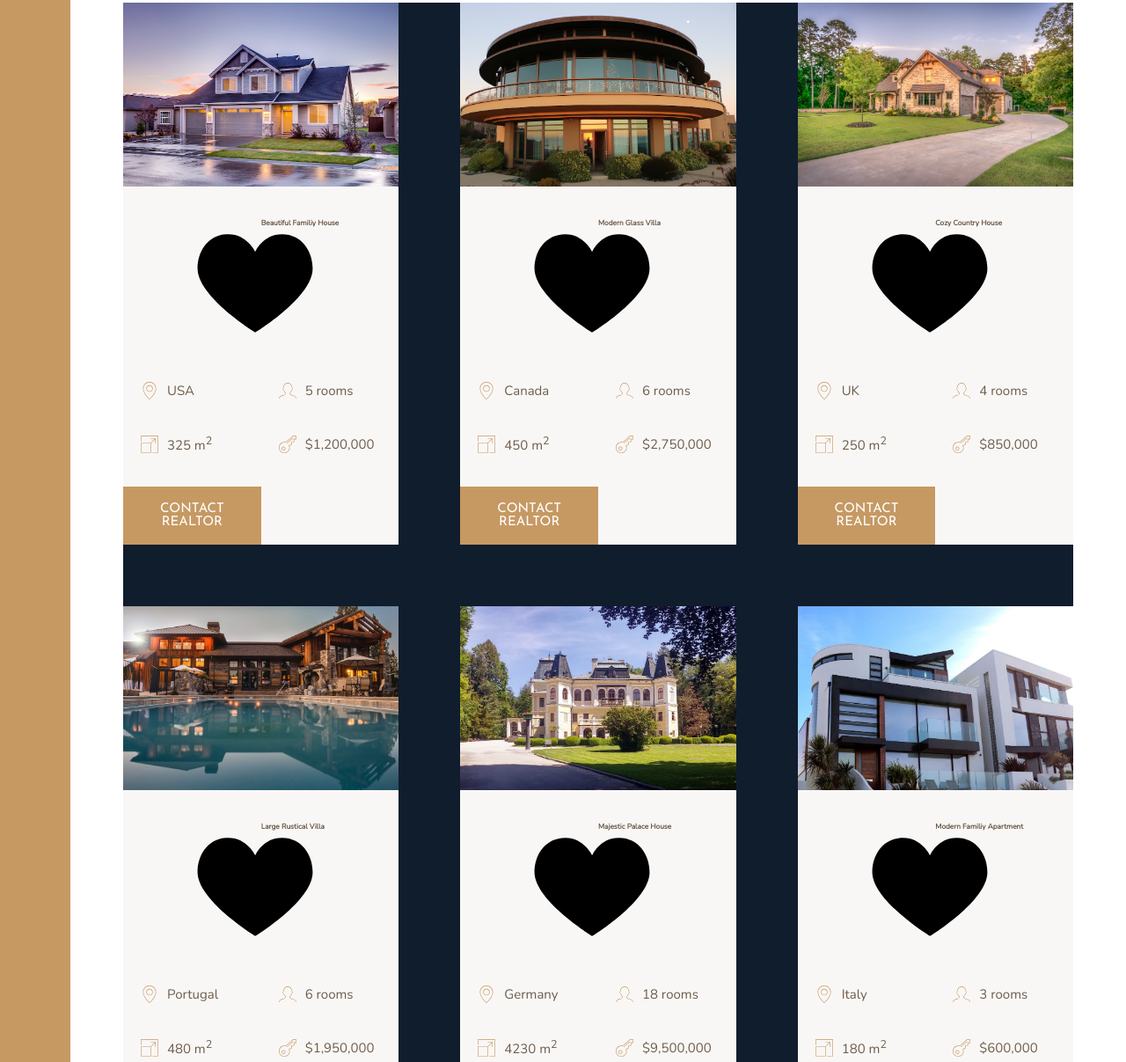
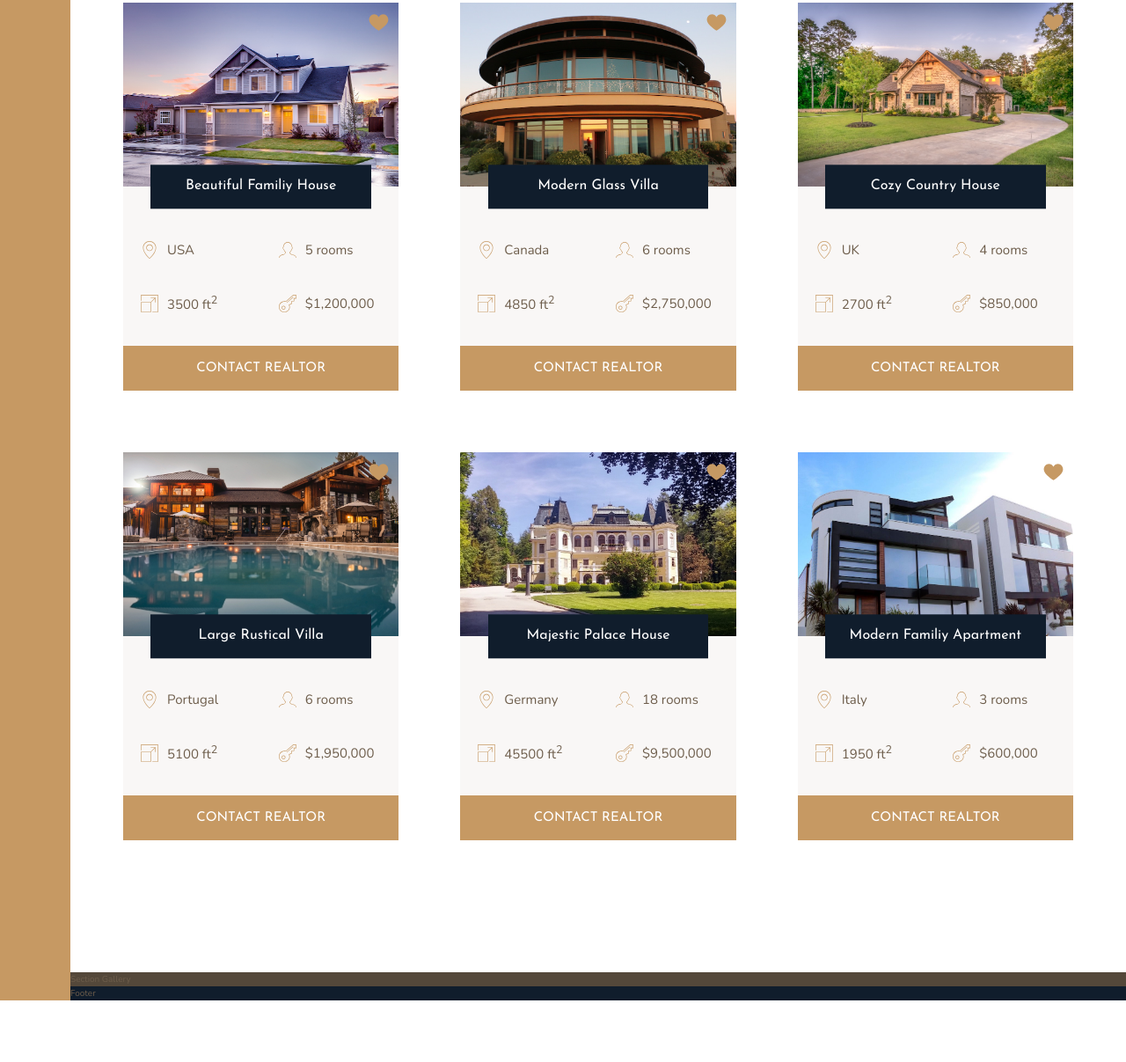
Before and after one commit to araqueheinz/Project-Nexter, a website: page index.html in a window 1280 px wide. Shown: the part 1967-3174 px from the top of the page at 88% size. After the commit the page ends 3104 px from the top, so only its background shows below. Drawn offline with nearby package versions, Linux system fonts and the light colour scheme.

Commit message:
Dome with homes

```diff
--- a/index.html
+++ b/index.html
@@ -116,7 +116,7 @@
                     <svg>
                         <use xlink:href="img/sprite.svg#icon-expand"></use>
                     </svg>
-                    <p>325 m<sup>2</sup></p>
+                    <p>3500 ft<sup>2</sup></p>
                 </div>
                 <div class="home__price">
                     <svg>
@@ -150,7 +150,7 @@
                     <svg>
                         <use xlink:href="img/sprite.svg#icon-expand"></use>
                     </svg>
-                    <p>450 m<sup>2</sup></p>
+                    <p>4850 ft<sup>2</sup></p>
                 </div>
                 <div class="home__price">
                     <svg>
@@ -183,7 +183,7 @@
                     <svg>
                         <use xlink:href="img/sprite.svg#icon-expand"></use>
                     </svg>
-                    <p>250 m<sup>2</sup></p>
+                    <p>2700 ft<sup>2</sup></p>
                 </div>
                 <div class="home__price">
                     <svg>
@@ -216,7 +216,7 @@
                     <svg>
                         <use xlink:href="img/sprite.svg#icon-expand"></use>
                     </svg>
-                    <p>480 m<sup>2</sup></p>
+                    <p>5100 ft<sup>2</sup></p>
                 </div>
                 <div class="home__price">
                     <svg>
@@ -249,7 +249,7 @@
                     <svg>
                         <use xlink:href="img/sprite.svg#icon-expand"></use>
                     </svg>
-                    <p>4230 m<sup>2</sup></p>
+                    <p>45500 ft<sup>2</sup></p>
                 </div>
                 <div class="home__price">
                     <svg>
@@ -282,7 +282,7 @@
                     <svg>
                         <use xlink:href="img/sprite.svg#icon-expand"></use>
                     </svg>
-                    <p>180 m<sup>2</sup></p>
+                    <p>1950 ft<sup>2</sup></p>
                 </div>
                 <div class="home__price">
                     <svg>
--- a/sass/_homes.scss
+++ b/sass/_homes.scss
@@ -16,7 +16,6 @@
 */
 
 .homes {
-  background-color: $color-secondary;
   margin: 15rem 0;
 
   //GRID
@@ -27,9 +26,6 @@
   display: grid;
   grid-template-columns: repeat(auto-fit, minmax(25rem, 1fr));
   grid-gap: 7rem;
-
-
-
 }
 
 
@@ -39,6 +35,7 @@
   //GRID GRID INCEPTION
   display: grid;
   grid-template-columns: repeat(2, 1fr);
+  // Create some space between the rows
   grid-row-gap: 3.5rem;
 
   &__img {
@@ -46,6 +43,41 @@
     grid-row: 1 / 2;
     grid-column: 1 / -1;
     z-index: 1;
+  }
+
+  &__like { // Which is the heart!
+    grid-row: 1 / 2;
+    grid-column: 2 / 3;
+    fill: $color-primary;
+    height: 2.5rem;
+    width: 2.5rem;
+    z-index: 2;
+    justify-self: end;
+    margin: 1rem;
+  }
+
+   &__name {
+    grid-row: 1 / 2;
+    grid-column: 1 / -1;
+    justify-self: center;
+    align-self: end;
+    z-index: 3;
+    transform: translateY(50%);
+
+    width: 80%;
+    font-family: $font-display;
+    font-size: 1.6rem;
+    text-align: center;
+    padding: 1.25rem;
+    background-color: $color-secondary;
+    color: #fff;
+    font-weight: 400;
+  }
+
+  // Add some margin to the top 2 items
+   &__location,
+  &__rooms {
+      margin-top: 2.5rem;
   }
 
   &__location,
@@ -65,4 +97,8 @@
       margin-right: 1rem;
     }
   }
+
+  &__btn {
+    grid-column: 1 / -1;
+  }
 }
--- a/sass/_typography.scss
+++ b/sass/_typography.scss
@@ -22,6 +22,9 @@
 
 .heading-1 {
   @extend %heading;
+  font-size: 4.5rem;
+  color: $color-grey-light-1;
+  line-height: 1;
 }
 
 .heading-2 {
```
Also changed, not shown: css/style.css.
